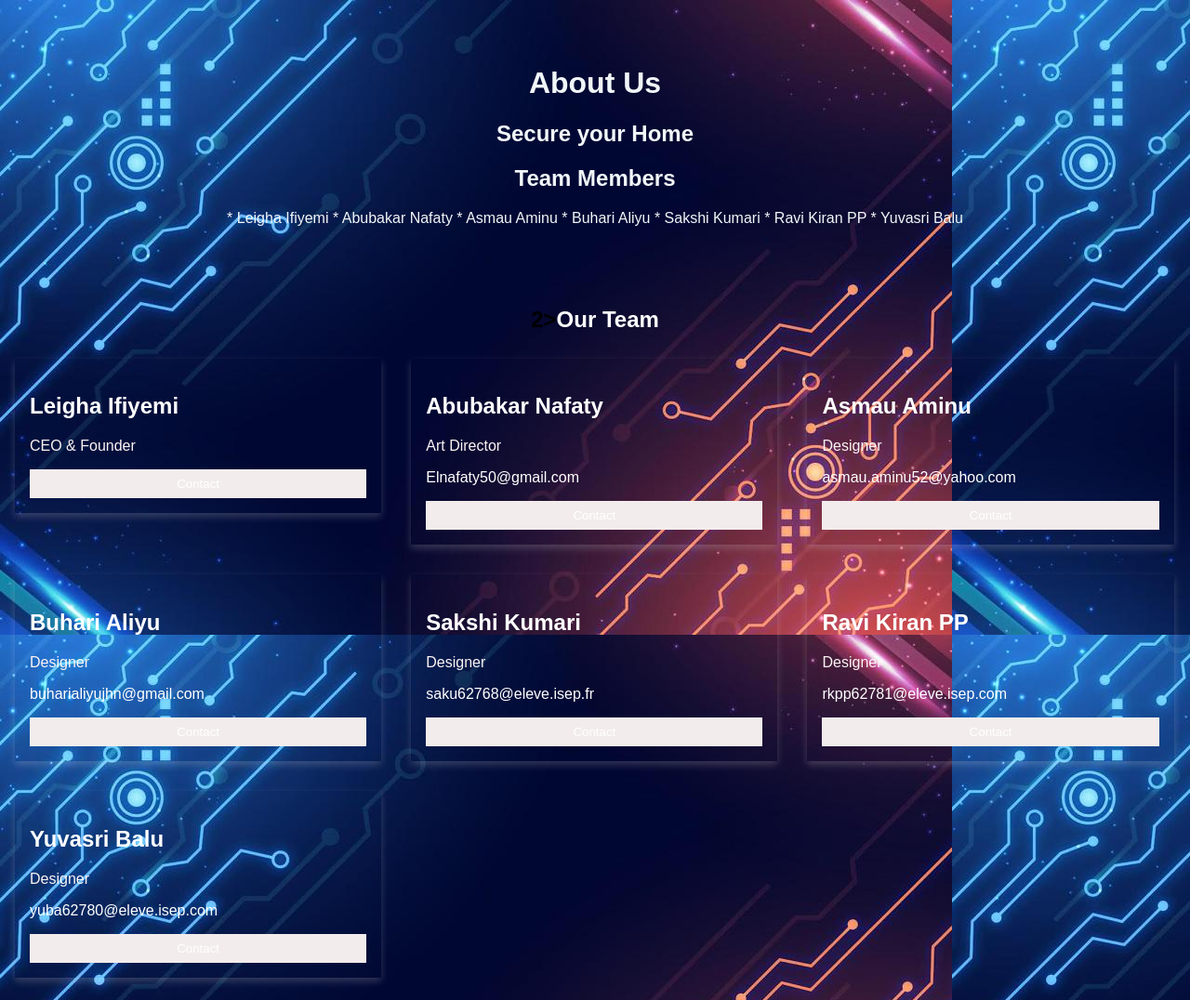
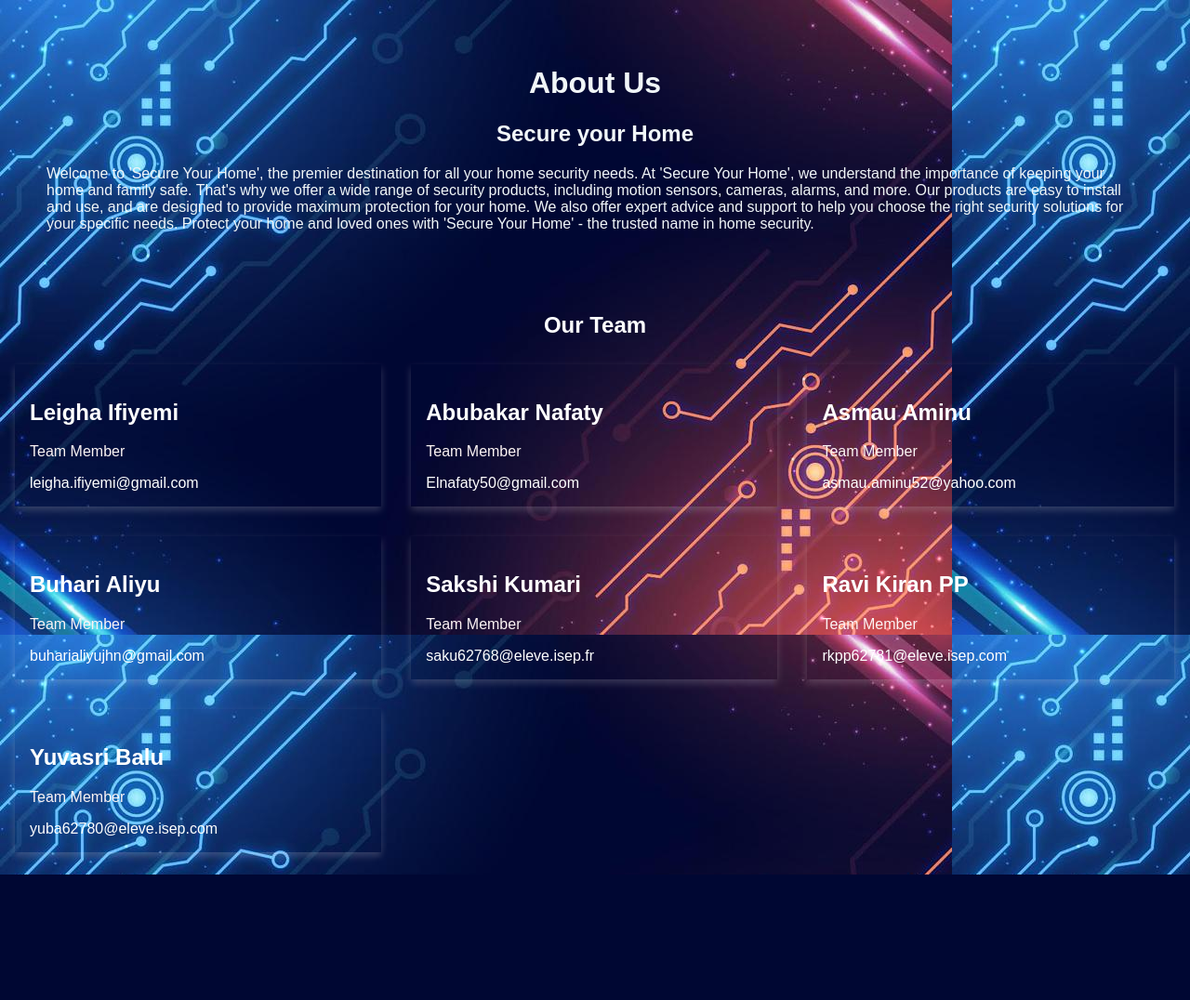
Before and after one commit to Elnaf/Secure-Your-Home, a PHP site: the page made by About us.html in a window 1280 px wide. Shown: the whole page at 93% size. After the commit the page ends 941 px from the top, so only its background shows below. Run offline with PHP 8.4, Linux system fonts and the light colour scheme.

Commit message:
updated about us page

```diff
--- a/About us.css
+++ b/About us.css
@@ -20,14 +20,16 @@
   }
 
   .card {
-
     box-shadow: 0 4px 8px 0 rgba(243, 237, 237, 0.2);
     margin: 8px;
   }
 
+  .center {
+    text-align: center;
+  }
+
   .about-section {
     padding: 50px;
-    text-align: center;
     color: rgb(241, 246, 248);
   }
 
--- a/About us.html
+++ b/About us.html
@@ -1,5 +1,6 @@
 <!DOCTYPE html>
 <html lang="en">
+
 <head>
   <meta charset="UTF-8">
   <meta http-equiv="X-UA-Compatible" content="IE=edge">
@@ -7,26 +8,37 @@
   <title>About Us</title>
   <link rel="stylesheet" href="About us.css">
 </head>
+
 <body>
   <div class="about-section">
-        <h1>About Us</h1>
-        <p><h2>Secure your Home</h2></p>
-        <p><h2>Team Members</h2></p>
-        <p>* Leigha Ifiyemi   *   Abubakar Nafaty  *   Asmau Aminu  *   Buhari Aliyu  *   Sakshi Kumari
-*   Ravi Kiran PP  *   Yuvasri Balu        </p>
+    <h1 class="center">About Us</h1>
+    <h2 class="center">Secure your Home</h2>
+    <p>Welcome to 'Secure Your Home', the premier destination for all your home security needs. At 'Secure Your Home',
+      we understand the importance of keeping your home and family safe.
+      That's why we offer a wide range of security products, including motion sensors, cameras, alarms, and more. Our
+      products are easy to install and use, and are designed to provide maximum protection for your home.
+      We also offer expert advice and support to help you choose the right security solutions for your specific needs.
+      Protect your home and loved ones with
+      'Secure Your Home' - the trusted name in home security.</p>
+
   </div>
 
-<h2 style="text-align:center">2><font color="white">Our Team</font></h2>
+  <h2 style="text-align:center">
+    <font color="white">Our Team</font>
+  </h2>
   <div class="row">
     <div class="column">
       <div class="card">
         <img src="" alt="" style="width:100%">
         <div class="container">
-              <h2><font color="white">  Leigha Ifiyemi</font></h2>
-              <p class="title">CEO & Founder</p>
+          <h2>
+            <font color="white"> Leigha Ifiyemi</font>
+          </h2>
+          <p class="title">Team Member</p>
+          <p>
+            <font color="white">leigha.ifiyemi@gmail.com</font>
+          </p>
 
-              <p></p>
-              <p><button class="button">Contact</button></p>
         </div>
       </div>
     </div>
@@ -35,11 +47,14 @@
       <div class="card">
         <img src="" alt="" style="width:100%">
         <div class="container">
-              <h2><font color="white">Abubakar Nafaty</font></h2>
-              <p class="title">Art Director</p>
+          <h2>
+            <font color="white">Abubakar Nafaty</font>
+          </h2>
+          <p class="title">Team Member</p>
+          <p>
+            <font color="white">Elnafaty50@gmail.com</font>
+          </p>
 
-              <p><font color="white">Elnafaty50@gmail.com</font></p>
-              <p><button class="button">Contact</button></p>
         </div>
       </div>
     </div>
@@ -48,11 +63,14 @@
       <div class="card">
         <img src="" alt="" style="width:100%">
         <div class="container">
-              <h2><font color="white">Asmau Aminu</font></h2>
-              <p class="title">Designer</p>
+          <h2>
+            <font color="white">Asmau Aminu</font>
+          </h2>
+          <p class="title">Team Member</p>
+          <p>
+            <font color="white">asmau.aminu52@yahoo.com</font>
+          </p>
 
-              <p><font color="white">asmau.aminu52@yahoo.com</font></p>
-              <p><button class="button">Contact</button></p>
         </div>
       </div>
     </div>
@@ -60,11 +78,13 @@
       <div class="card">
         <img src="" alt="" style="width:100%">
         <div class="container">
-                <h2><font color="white">Buhari Aliyu</font></h2>
-                <p class="title">Designer</p>
-
-                <p><font color="white">buharialiyujhn@gmail.com</font></p>
-                <p><button class="button">Contact</button></p>
+          <h2>
+            <font color="white">Buhari Aliyu</font>
+          </h2>
+          <p class="title">Team Member</p>
+          <p>
+            <font color="white">buharialiyujhn@gmail.com</font>
+          </p>
         </div>
       </div>
     </div>
@@ -73,11 +93,15 @@
       <div class="card">
         <img src="" alt="" style="width:100%">
         <div class="container">
-                <h2><font color="white">Sakshi Kumari</font></h2>
-                <p class="title">Designer</p>
+          <h2>
+            <font color="white">Sakshi Kumari</font>
+          </h2>
+          <p class="title">Team Member</p>
 
-                <p><font color="white">saku62768@eleve.isep.fr</font></p>
-                <p><button class="button">Contact</button></p>
+          <p>
+            <font color="white">saku62768@eleve.isep.fr</font>
+          </p>
+
         </div>
       </div>
     </div>
@@ -86,11 +110,15 @@
       <div class="card">
         <img src="" alt="" style="width:100%">
         <div class="container">
-                <h2><font color="white">Ravi Kiran PP</font></h2>
-                <p class="title">Designer</p>
+          <h2>
+            <font color="white">Ravi Kiran PP</font>
+          </h2>
+          <p class="title">Team Member</p>
 
-                <p><font color="white">rkpp62781@eleve.isep.com</font></p>
-                <p><button class="button">Contact</button></p>
+          <p>
+            <font color="white">rkpp62781@eleve.isep.com</font>
+          </p>
+
         </div>
       </div>
     </div>
@@ -100,11 +128,15 @@
         <img src="" alt="" style="width:100%">
         <div class="container">
           <font color="white"></font>
-                <h2><font color="white">Yuvasri Balu</font></h2>
-                <p class="title">Designer</p>
+          <h2>
+            <font color="white">Yuvasri Balu</font>
+          </h2>
+          <p class="title">Team Member</p>
 
-                <p><font color="white">yuba62780@eleve.isep.com</font></p>
-                <p><button class="button">Contact</button></p>
+          <p>
+            <font color="white">yuba62780@eleve.isep.com</font>
+          </p>
+
         </div>
       </div>
     </div>
@@ -113,4 +145,5 @@
 
   </div>
 </body>
+
 </html>
```
Lines whose indentation alone changed are shown as unchanged.
